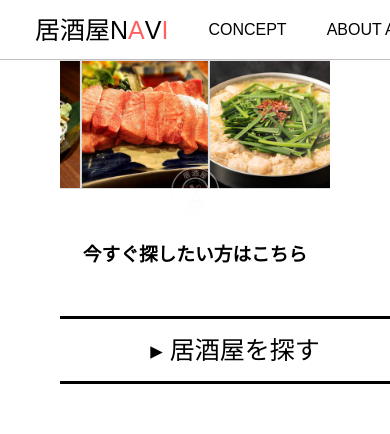
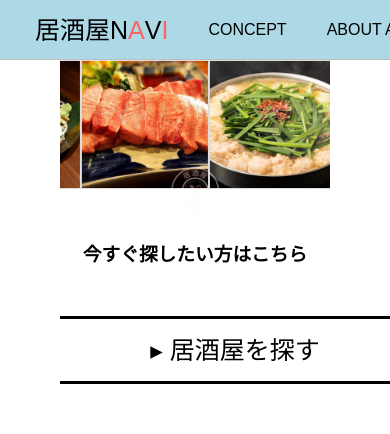
Before and after one commit to mizuokagakuto/izakaya_navi_fukuoka, a Flask app: page / in a window 390 px wide; the page is wider, and only the part inside the window is pictured. Shown: the top 434 px of that part. Run offline with Flask 2, Linux system fonts and the light colour scheme.

Commit message:
smartphone_responsive_test

```diff
--- a/static/css/style.css
+++ b/static/css/style.css
@@ -30,6 +30,11 @@ header {
   top: 0;
   z-index: 30;
   display: flex;
+}
+@media (max-width: 480px) {
+  header {
+    background-color: lightblue;
+  }
 }
 
 .logo {
```
Also changed, not shown: 2 other files.
